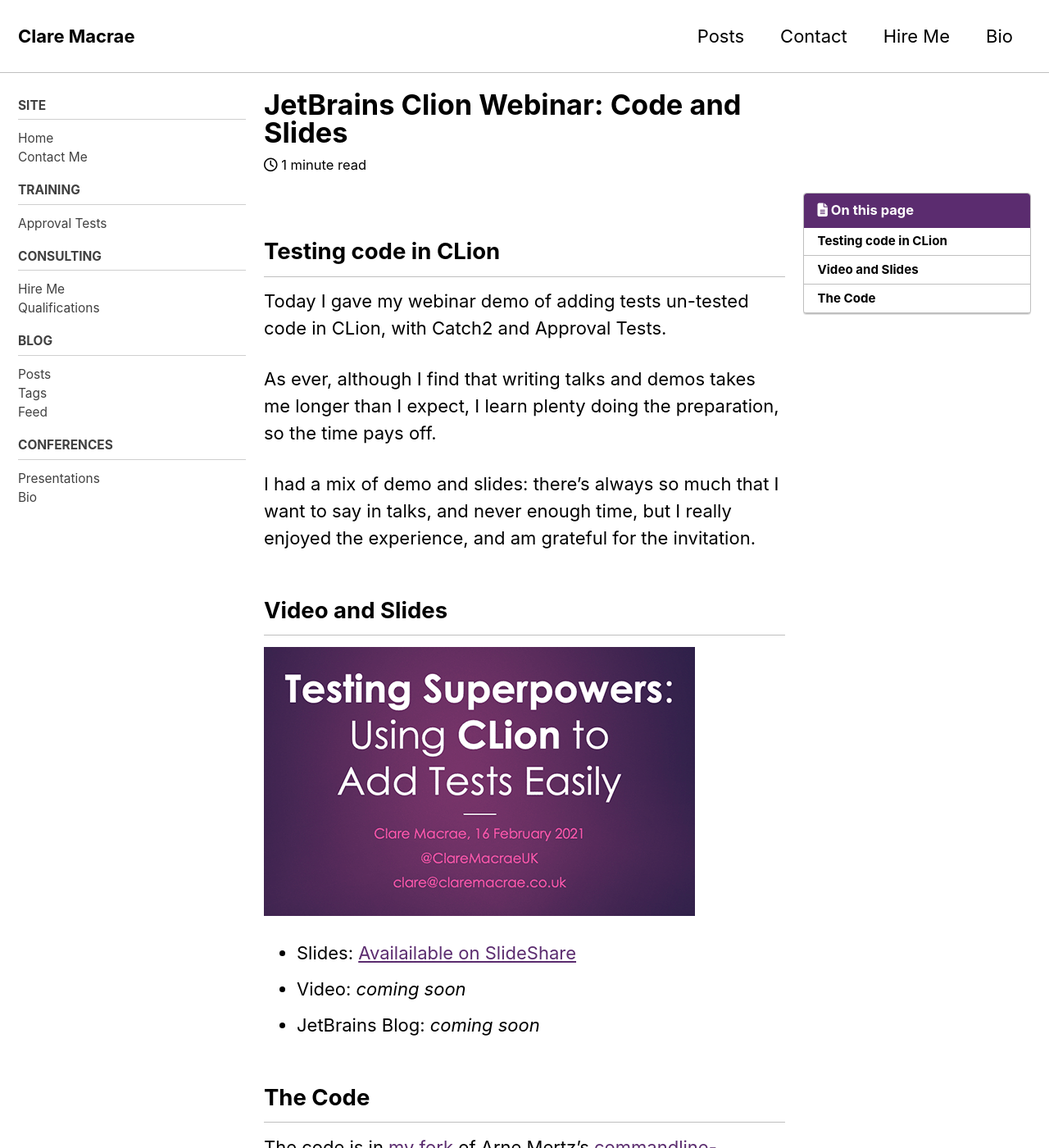
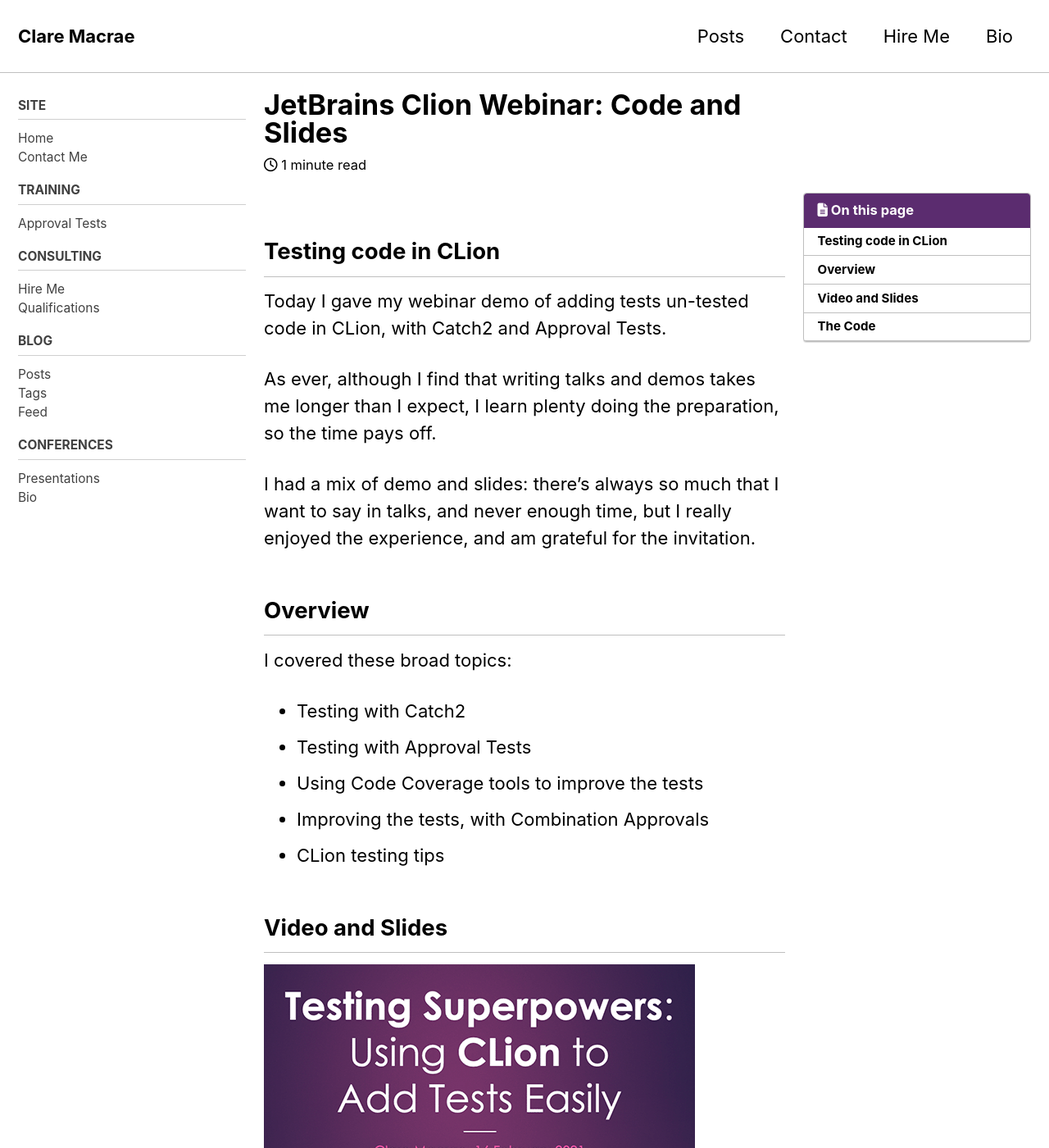
Before and after one commit to claremacrae/claremacrae.github.io, a Jekyll site: the page built from _posts/2021-02-16-clion-webinar-code-and-slides.md, in a window 1280 px wide and 1400 px high. Shown: the whole window at 82% size. Built offline with Jekyll 4.4.1, drawn with Linux system fonts in a browser that asks for light colours; cached includes are drawn as plain includes; nearby versions of some CDN libraries.

Commit message:
Added overview

```diff
--- a/_posts/2021-02-16-clion-webinar-code-and-slides.md
+++ b/_posts/2021-02-16-clion-webinar-code-and-slides.md
@@ -21,6 +21,16 @@
 
 I had a mix of demo and slides: there's always so much that I want to say in talks, and never enough time, but I really enjoyed the experience, and am grateful for the invitation.
 
+## Overview
+
+I covered these broad topics:
+
+* Testing with Catch2
+* Testing with Approval Tests
+* Using Code Coverage tools to improve the tests
+* Improving the tests, with Combination Approvals
+* CLion testing tips
+
 ## Video and Slides
 
 ![Image of first slide](/images/JetBrainsCLionWebinarSlides.png)
@@ -33,7 +43,7 @@
 
 The code is in [my fork](https://github.com/claremacrae/commandline-videostore-cpp) of Arne Mertz's [commandline-videostore-cpp](https://github.com/arnemertz/commandline-videostore-cpp).
 
-I've added a bunch of useful links and credits to its [README](https://github.com/claremacrae/commandline-videostore-cpp/blob/starting-point/README.md)
+I've added a bunch of useful links and credits to its [README](https://github.com/claremacrae/commandline-videostore-cpp/blob/starting-point/README.md).
 
 The **branches** for today's talk are:
 
```
